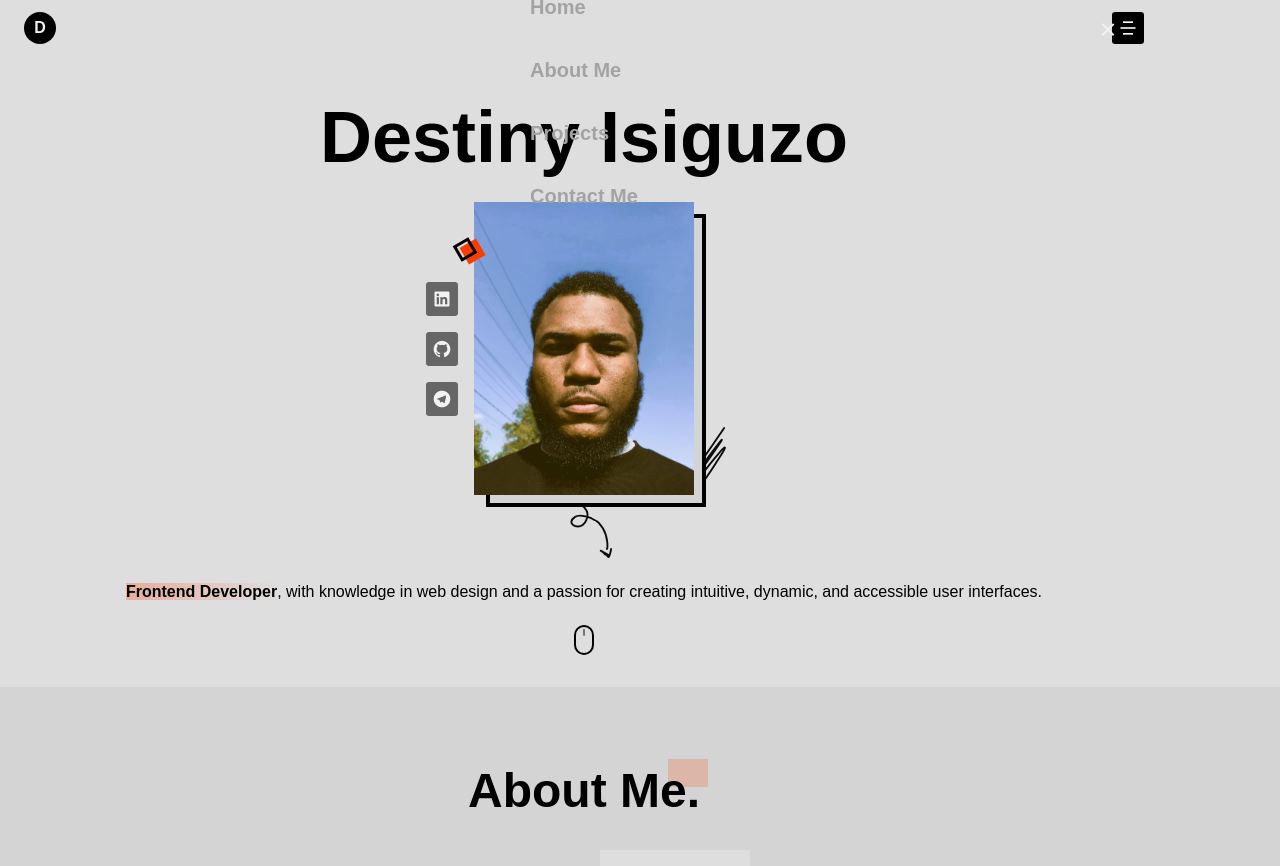
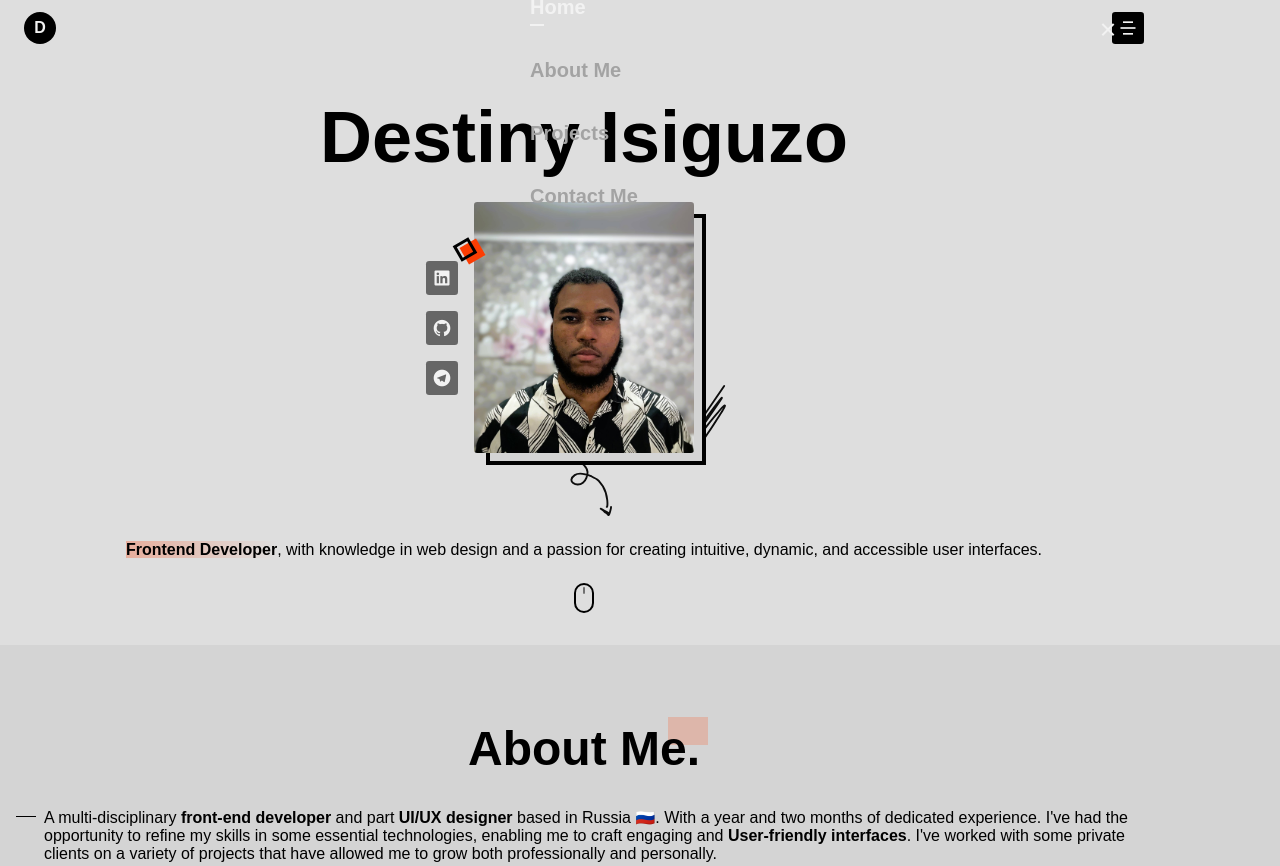
Before and after one commit to Destiny-Isiguzo/My-Portfolio-V2, a website built with Vite: page index.html in a window 1280 px wide. Shown: the top 866 px of the page. Built offline with nearby package versions, Linux system fonts and the light colour scheme; a web font is replaced by a local one.

Commit message:
Made some updates

```diff
--- a/index.html
+++ b/index.html
@@ -40,7 +40,7 @@
 
           <ul class="nav__list" role="list">
             <li class="nav__item" role="listitem">
-              <a href="#home" class="nav__link">Home</a>
+              <a href="#home" class="nav__link active-link">Home</a>
             </li>
 
             <li class="nav__item" role="listitem">
@@ -81,7 +81,7 @@
 
           <div class="home__perfil">
             <div class="home__image">
-              <img src="public/profile-image2.jpg" alt="Portfolio image" class="home__img" />
+              <img src="public/portfolio-image.jpg" alt="Portfolio image" class="home__img" />
               <div class="home__shadow"></div>
 
               <img src="public/curved-arrow-image.svg" alt="Home alt image" class="home__arrow">
@@ -140,7 +140,7 @@
             <span>About Me.</span>
           </h2>
 
-          <div class="about__perfil">
+          <!-- <div class="about__perfil">
             <div class="about__image">
               <img src="/public/profile-image2.jpg" alt="Portfolio image" class="about__img" />
 
@@ -150,7 +150,7 @@
               <img src="public/random-lines-image.svg" alt="Home alt image" class="about__line" />
               <div class="about__box"></div>
             </div>
-          </div>
+          </div> -->
 
           <div class="about__info">
             <p class="about__description">
--- a/main.js
+++ b/main.js
@@ -35,7 +35,6 @@ if (navClose) {
 }
 
 
-
 // Remove nav menu on link click
 const navLink = document.querySelectorAll('.nav__link');
 
@@ -43,10 +42,6 @@ const linkAction = () => {
    navMenu.classList.remove('show-menu');
 }
 navLink.forEach(n => n.addEventListener('click', linkAction));
-
-
-
-
 
 
 // Header shadow on scroll
@@ -60,16 +55,10 @@ window.addEventListener('scroll', () => {
 })
 
 
-
-
-
 // Footer year
 const year = document.getElementById('year');
 const currentYear = new Date().getFullYear();
 year.innerText = currentYear;
-
-
-
 
 
 // Scrollup button show & hide
@@ -89,3 +78,25 @@ window.addEventListener('scroll', () => {
       scrollUpBtn.classList.remove('scrollup__button-show');
 	}
 });
+
+
+// Scroll sections active link
+const sections = document.querySelectorAll('section[id]');
+
+const scrollActive = () => {
+   const scrollDown = window.scrollY;
+
+   sections.forEach(current => {
+      const sectionHeight = current.offsetHeight;
+      const sectionTop = current.offsetTop - 58;
+      const sectionId = current.getAttribute('id');
+      const sectionsClass = document.querySelector('.nav__menu a[href*=' + sectionId + ']');
+
+      if (scrollDown > sectionTop && scrollDown <= sectionTop + sectionHeight) {
+         sectionsClass.classList.add('active-link');
+      } else {
+         sectionsClass.classList.remove('active-link');
+      }
+   })
+}
+window.addEventListener('scroll', scrollActive);
--- a/style-components/header.css
+++ b/style-components/header.css
@@ -57,7 +57,7 @@
       padding-block: 1.8rem 5rem;
       width: 100%;
       text-align: center;
-      transition: transform .4s ease-in-out;
+      transition: transform .4s ease;
       transform: translateY(-100%);
    }
 
@@ -152,3 +152,11 @@
 .shadow-header  {
    box-shadow: 0 2.5px 20px hsla(0, 0%, 0%, .08);
 }
+
+.active-link {
+   color: var(--white-color);
+}
+
+.active-link::after {
+   width: 25%;
+}
--- a/style-components/home.css
+++ b/style-components/home.css
@@ -17,6 +17,7 @@
 }
 
 .home__img {
+   border-radius: .2rem;
    position: relative;
    z-index: 10;
 }
```
Also changed, not shown: public/portfolio-image.jpg (added), public/profile-image-1.jpg (deleted), public/profile-image2.jpg (deleted).
